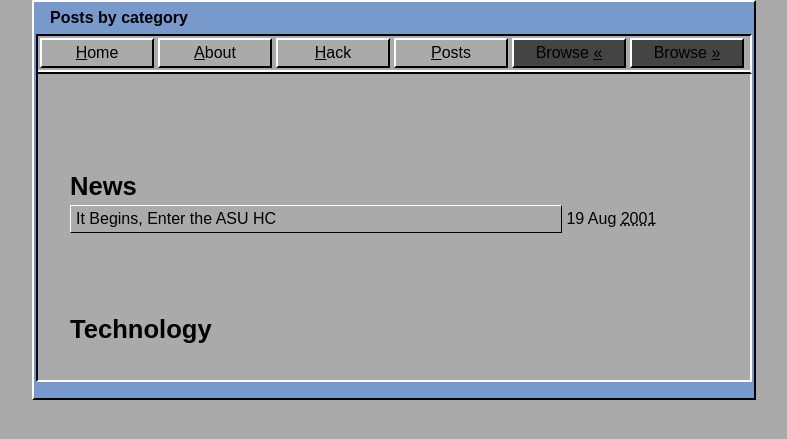
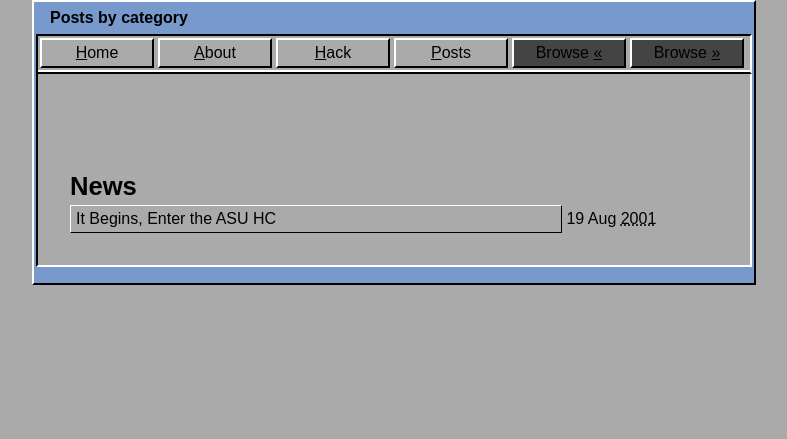
Before and after one commit to ASU-Hacking-Club/asuhacking.club, a Jekyll site: the page built from posts.html, in a window 1280 px wide. Shown: the top 439 px of the page, without its empty margins (246-1033 px from the left). Built offline with Jekyll 4.4.1, drawn with Linux system fonts in a browser that asks for light colours.

Commit message:
fixed posts page

```diff
--- a/_config.yaml
+++ b/_config.yaml
@@ -7,7 +7,6 @@ favicon: files/images/asuhc_favicon.png
 
 cats:
  - news
- - technology
 
 relative_permalinks: false
 permalink: ":year:month:day-:title.html"
```
